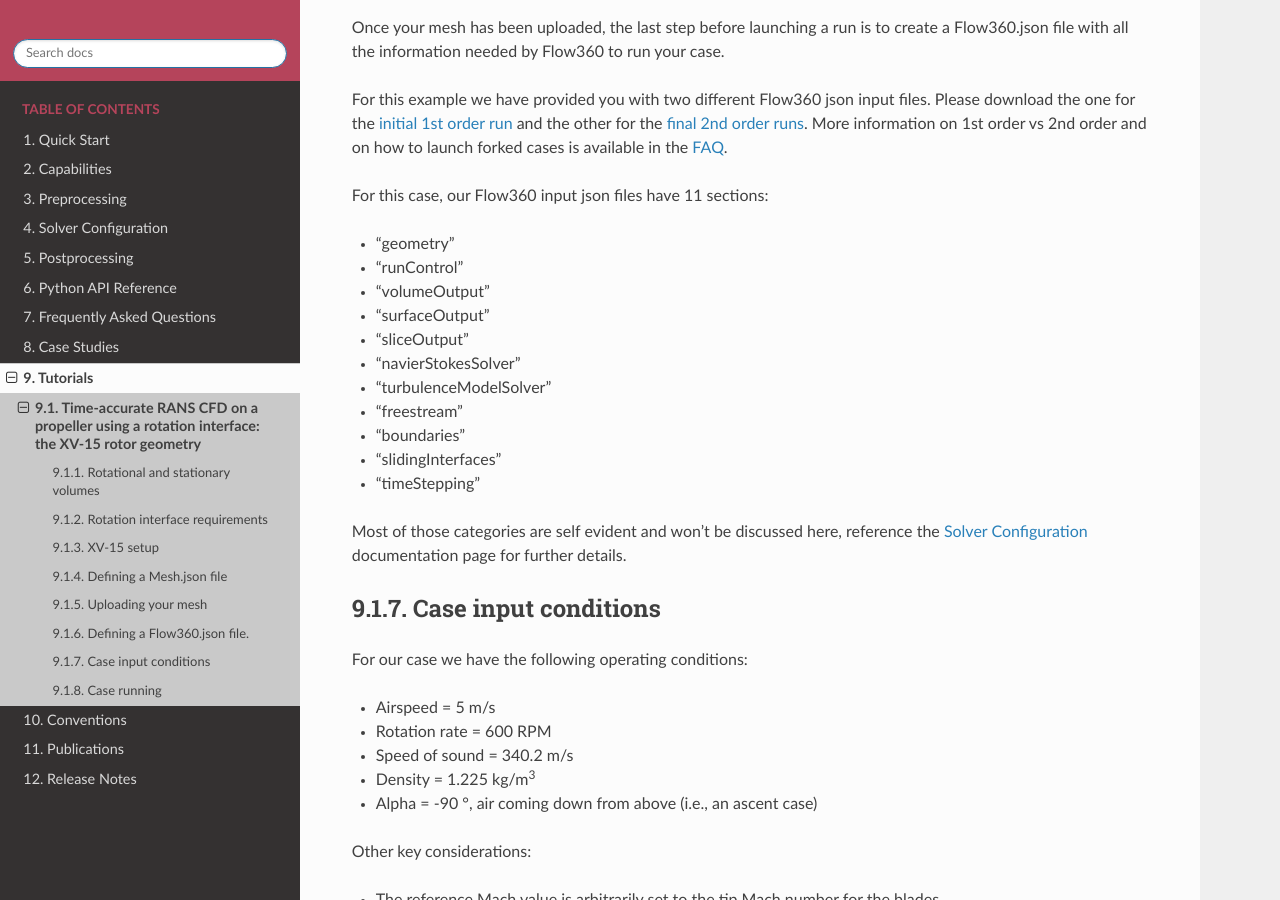
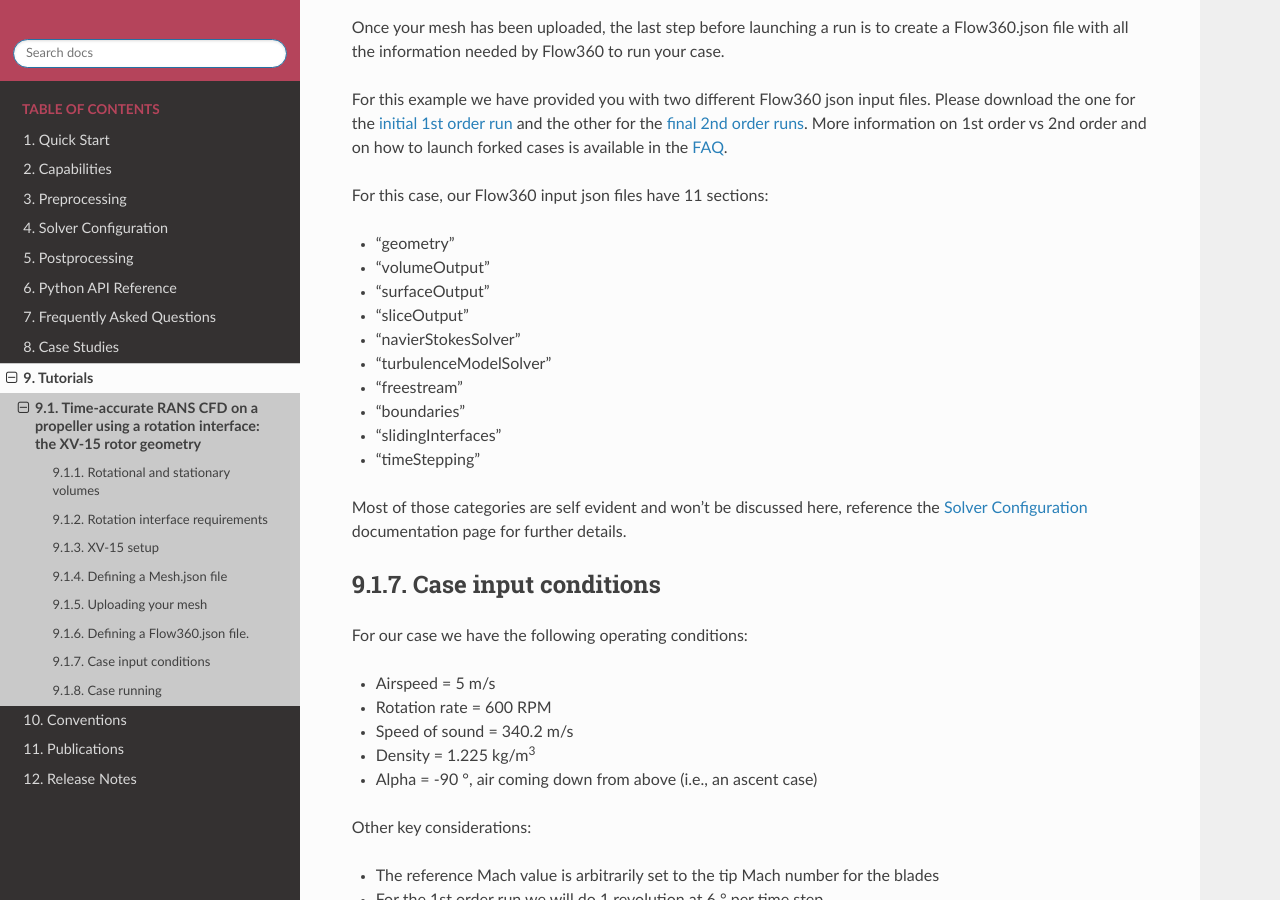
Before and after one commit to flexcompute-readthedocs/Flow360Documentation, a Sphinx documentation site: the page built from docs/source/tutorials/rotation_interface.rst, in a window 1280 px wide and 900 px high, scrolled down 3677 px. Built offline with Sphinx 7.4.7 and the Read the Docs theme 2.0.0, drawn with Linux system fonts in a browser that asks for light colours.

Commit message:
CJ´s request tut9

```diff
--- a/docs/source/tutorials/rotation_interface.rst
+++ b/docs/source/tutorials/rotation_interface.rst
@@ -109,7 +109,6 @@
 For this case, our Flow360 input json files have 11 sections:
 
 -   "geometry"
--   "runControl"
 -   "volumeOutput"
 -   "surfaceOutput"
 -   "sliceOutput"
```
